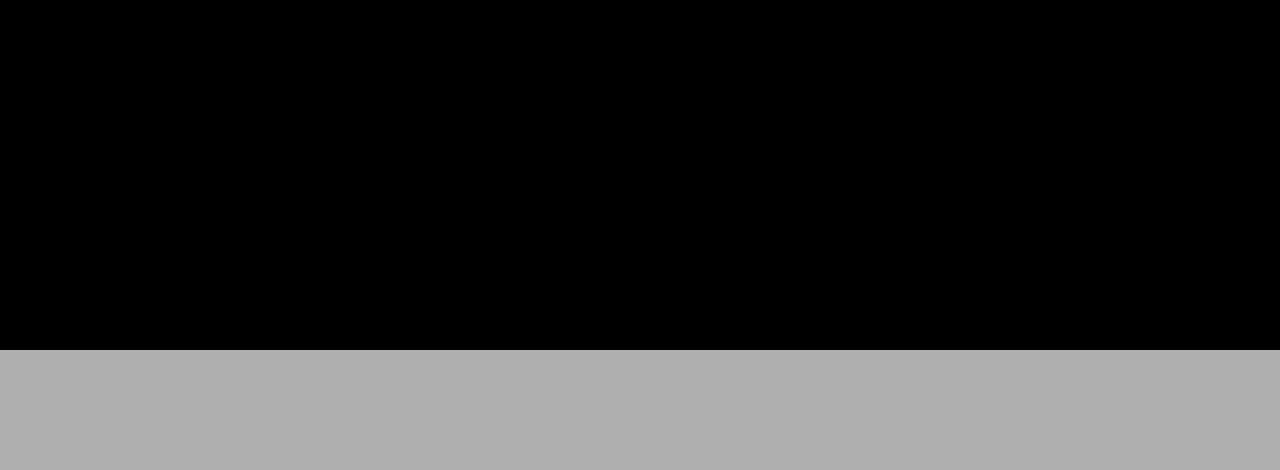
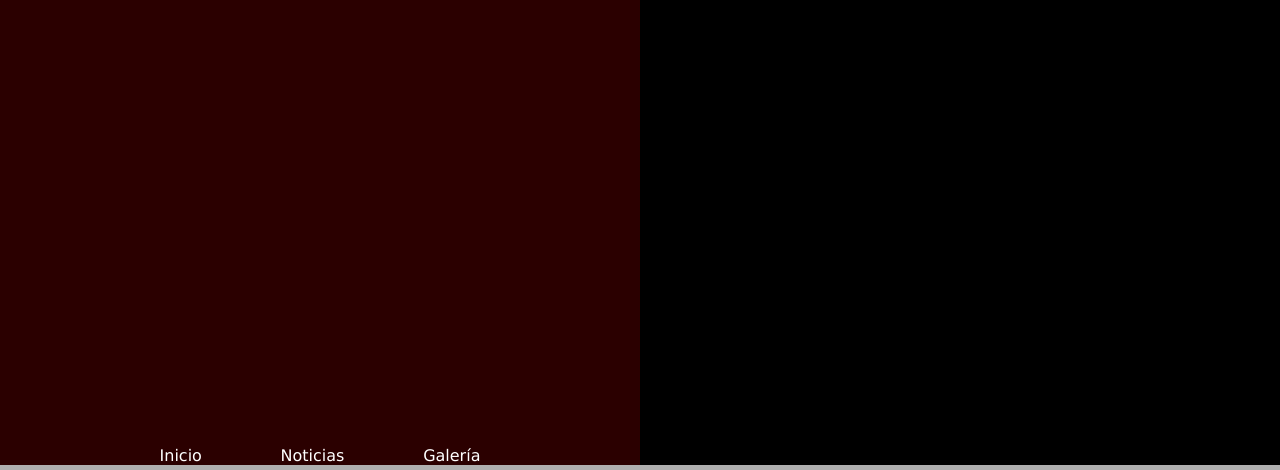
Before and after one commit to JEOT98/Examen-Interciclo-con-CSS-Grid, a plain HTML site: page index.html in a window 1280 px wide. Shown: the part 450-920 px from the top of the page. Before the commit the page ends 800 px from the top, so only its background shows below. Drawn offline with Linux system fonts and the light colour scheme.

Commit message:
css grid escritorio

```diff
--- a/style.css
+++ b/style.css
@@ -95,3 +95,18 @@ body{
         ;
     }
 }
+
+@media screen and (min-width: 80rem){
+    .grid-container {
+        display: grid;
+        height: 100vh;
+        grid-template-columns: 1fr 1fr;
+        grid-template-rows: 50% 50% 10%;
+        grid-template-areas:
+            "header header2"
+            "header header3"
+            "header header3"
+            "menu header3"
+        ;
+    }
+}
```
